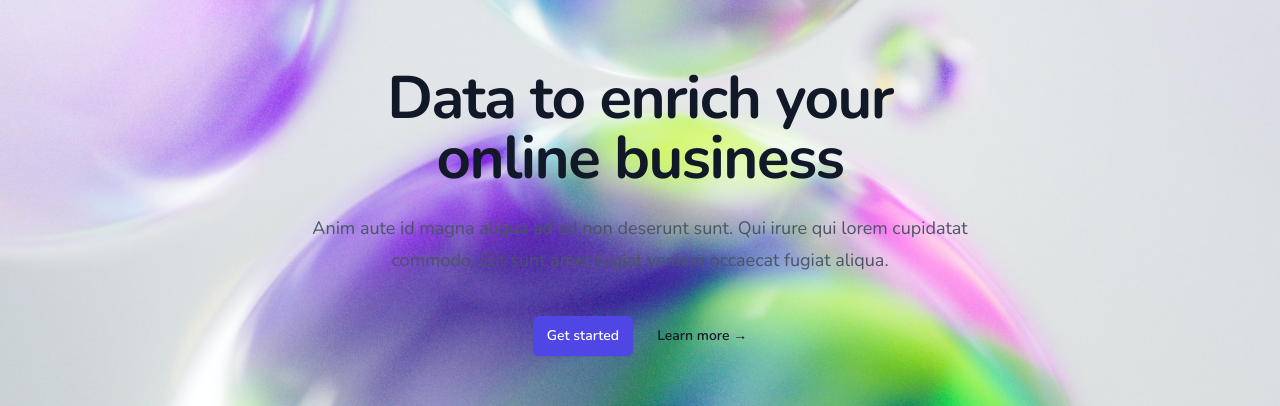
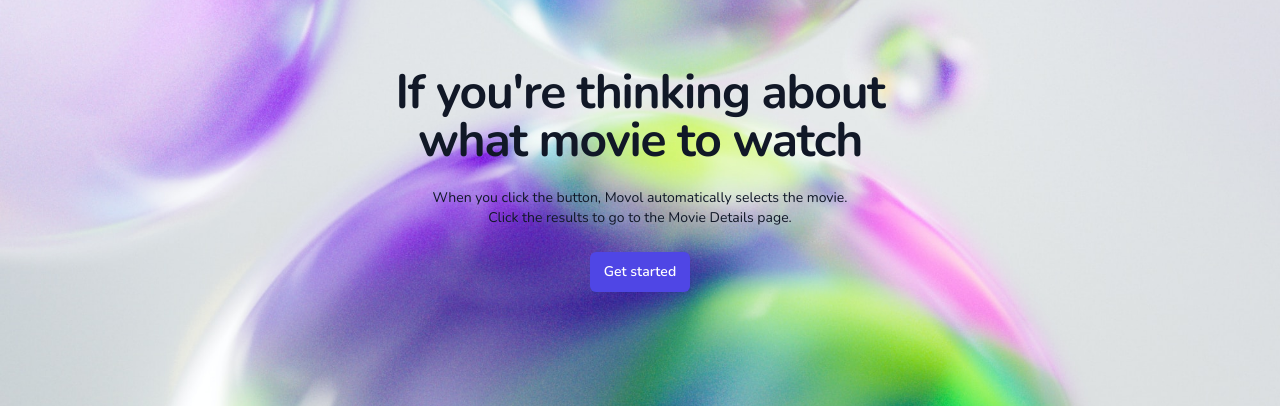
Before and after one commit to kohigowild/movol, a Next.js app: page /gacha in a window 1280 px wide. Shown: the part 156-562 px from the top of the page. Built offline with nearby package versions, Linux system fonts and the light colour scheme; no server answers.

Commit message:
fix : 랜딩 페이지 스크롤 애니메이션 변경

```diff
--- a/components/root/SearchCard.tsx
+++ b/components/root/SearchCard.tsx
@@ -24,7 +24,7 @@ export default function SearchCard() {
 
     return (
         <div className="py-40 px-12 min-h-screen">
-            <Fade duration={2000} direction={"up"}>
+            <Fade duration={2000}>
                 <div className="mx-auto max-w-2xl py-32 shadow-2xl rounded-lg backdrop-blur-md bg-white/10">
                     <div className="text-center">
                         <h1 className="mb-6 text-3xl font-extrabold tracking-tight text-gray-900 sm:text-4xl md:text-5xl">Movie Finder</h1>
--- a/components/root/TopMovies.tsx
+++ b/components/root/TopMovies.tsx
@@ -15,7 +15,7 @@ export default function TopMovies({ results }: TypeResult) {
 
     return (
         <div className="py-40 px-12 min-h-screen">
-            <Fade duration={1000} direction={"down"} cascade={true}>
+            <Fade duration={1000} cascade={true}>
                 <div className="text-4xl sm:text-5xl text-center font-extrabold mt-16 text-black">TOP MOVIE 8</div>
                 <div className="text-xl text-center mt-4 text-black">This is a list of the most popular movies at the moment.</div>
                 <div className="container mx-auto flex flex-wrap items-start py-16">
--- a/pages/gacha.tsx
+++ b/pages/gacha.tsx
@@ -1,6 +1,6 @@
 import React, { useState, useEffect } from "react";
-import Image from "next/image";
 import { useRouter } from "next/router";
+import { Fade } from "react-awesome-reveal";
 import Seo from "@/components/@common/Seo";
 
 export default function Gacha() {
@@ -16,8 +16,8 @@ export default function Gacha() {
     const fetchGachaMovie = async () => {
         const num = getRandom(1, 300);
         const gachaMovie = await (await fetch(`https://movol.vercel.app/api/list/${num}`)).json();
+        console.log(result);
         setResult(gachaMovie.results);
-        console.log(result);
     };
 
     useEffect(() => {
@@ -27,25 +27,20 @@ export default function Gacha() {
     return (
         <div>
             <Seo title="About" />
-            <div className="mx-auto max-w-2xl py-32 sm:py-48 lg:py-56">
-                <div className="text-center">
-                    <h1 className="text-4xl font-bold tracking-tight text-gray-900 sm:text-6xl">Data to enrich your online business</h1>
-                    <p className="mt-6 text-lg leading-8 text-gray-600">
-                        Anim aute id magna aliqua ad ad non deserunt sunt. Qui irure qui lorem cupidatat commodo. Elit sunt amet fugiat veniam occaecat fugiat aliqua.
-                    </p>
-                    <div className="mt-10 flex items-center justify-center gap-x-6">
-                        <a
-                            href="#"
-                            className="rounded-md bg-indigo-600 px-3.5 py-2.5 text-sm font-semibold text-white shadow-sm hover:bg-indigo-500 focus-visible:outline focus-visible:outline-2 focus-visible:outline-offset-2 focus-visible:outline-indigo-600"
-                        >
-                            Get started
-                        </a>
-                        <a href="#" className="text-sm font-semibold leading-6 text-gray-900">
-                            Learn more <span aria-hidden="true">→</span>
-                        </a>
+            <Fade duration={1000} cascade={true}>
+                <div className="mx-auto max-w-2xl py-32 sm:py-48 lg:py-56">
+                    <div className="text-center">
+                        <h1 className="text-3xl px-12 font-bold tracking-tight text-gray-900 sm:text-5xl">If you're thinking about what movie to watch</h1>
+                        <p className="mt-6 text-xs leading-8 text-gray-900 sm:text-sm">When you click the button, Movol automatically selects the movie.</p>
+                        <p className="text-xs leading-8 text-gray-900 sm:text-sm">Click the results to go to the Movie Details page.</p>
+                        <div className="mt-6 flex items-center justify-center gap-x-6">
+                            <button className="rounded-md bg-indigo-600 px-3.5 py-2.5 text-sm font-semibold text-white shadow-sm hover:bg-indigo-700 focus-visible:outline focus-visible:outline-2 focus-visible:outline-offset-2 focus-visible:outline-indigo-600">
+                                Get started
+                            </button>
+                        </div>
                     </div>
                 </div>
-            </div>
+            </Fade>
         </div>
     );
 }
```
